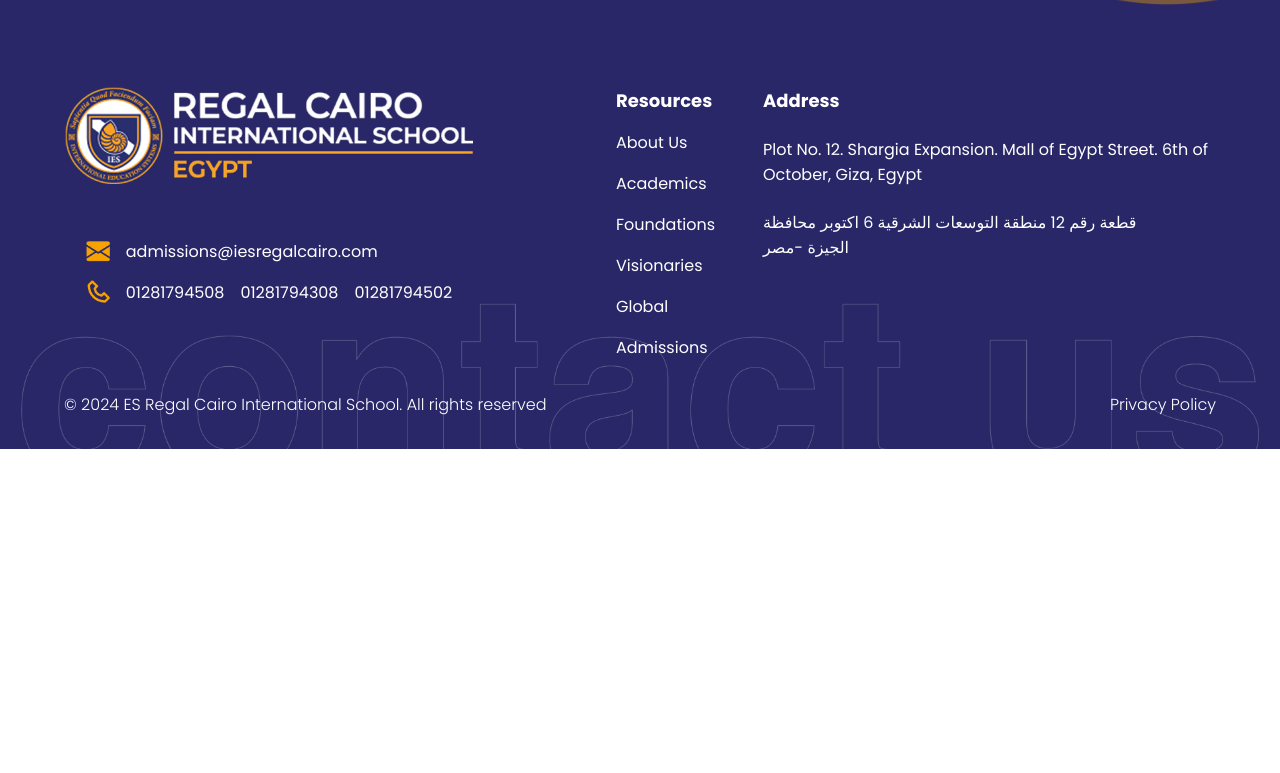
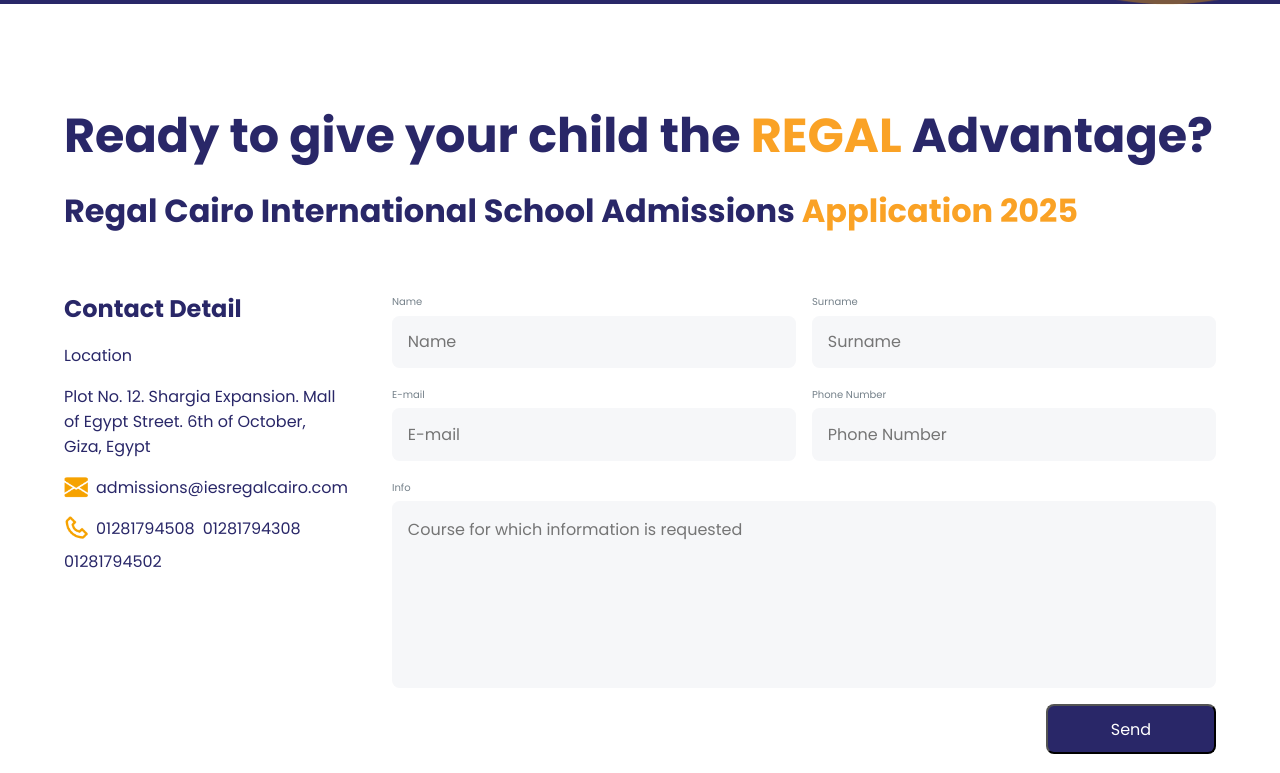
Before and after one commit to MKY-Communications/regal, a React (Vite) app: page / in a window 1280 px wide. Shown: the part 5047-5820 px from the top of the page. Before the commit the page ends 5496 px from the top, so only its background shows below. Built offline with nearby package versions, Linux system fonts and the light colour scheme.

Commit message:
Contact Us Form is done as UX/UI

```diff
--- /dev/null
+++ b/src/components/ContactUs.css
@@ -0,0 +1,149 @@
+.contact-us-section {
+    width: 100%;
+    max-width: 1152px;
+}
+
+.contact-us-section {
+    display: flex;
+    align-items: flex-start;
+    flex-direction: column;
+    justify-content: flex-start;
+    gap: 1rem;
+}
+
+.contact-us-section h3 {
+    color: var(--Regal-Purple);
+    font-size: 2rem;
+    font-style: normal;
+    font-weight: 700;
+    line-height: 150%;
+
+    margin-bottom: 40px;
+}
+
+.contact-us-section h2 {
+    color: var(--Regal-Purple);
+    font-size: 2.98rem;
+    font-style: normal;
+    font-weight: 700;
+    line-height: 150%;
+}
+
+@media (max-width: 768px) {
+    .contact-us-section h2 {
+        font-size: 1.125rem;
+    }
+    .contact-us-section h3 {
+        font-size: 1rem;
+    }
+}
+
+.contact-us-details {
+    color: var(--Regal-Purple);
+    width: 100%;
+    max-width: 312px;
+    display: flex;
+    flex-direction: column;
+    align-items: flex-start;
+    justify-content: flex-start;
+
+    gap: 1rem;
+}
+
+.contact-us-section__inner-container {
+    display: flex;
+    justify-content: space-between;
+    align-items: flex-start;
+    width: 100%;
+    gap: 1rem;
+}
+
+@media (max-width: 768px) {
+    .contact-us-section__inner-container {
+        flex-direction: column;
+    }
+}
+
+.contact-us-section__inner-container h4 {
+    font-size: 1.5rem;
+    font-style: normal;
+    font-weight: 700;
+    line-height: 150%; /* 36px */
+}
+
+
+.contact-us-section__inner-container form {
+    display: flex;
+    flex-direction: column;
+    width: 100%;
+
+    gap: 1rem;
+}
+
+.form-row {
+    display: flex;
+    gap: 1rem;
+}
+
+.form-group {
+    display: flex;
+    flex-direction: column;
+    gap: 2px;
+    align-items: flex-start;
+    justify-content: flex-start;
+    width: 100%;
+}
+
+.form-label {
+    color: #75818A;
+    width: 100%;
+    font-size: 10px;
+    font-style: normal;
+    font-weight: 400;
+    line-height: 22.463px; /* 224.631% */
+}
+
+.form-control {
+    width: 100%;
+    height: 52.414px;
+    padding: 15.833px;
+    border-radius: 7.488px;
+    background: #F6F7F9;
+
+    outline: none;
+    border: none;
+}
+
+.form-control-text {
+    width: 100%;
+    padding: 15.833px;
+    border-radius: 7.488px;
+    background: #F6F7F9;
+    height: 187.192px;
+    outline: none;
+    border: none;
+    resize: none;
+}
+
+form button {
+    color: white;
+    width: 170px;
+    height: 50px;
+    flex-shrink: 0;
+    border-radius: 8px;
+    background: #292768;
+    outline: none;
+    cursor: pointer;
+    margin-left: auto;
+}
+
+.contact-container {
+    display: flex;
+    gap: 0.5rem;
+    flex-wrap: wrap;
+}
+
+.contact-container img {
+    width: 24px;
+    height: 24px;
+}
--- /dev/null
+++ b/src/components/ContactUs.tsx
@@ -0,0 +1,94 @@
+import { useState } from "react";
+import "./ContactUs.css";
+import { MailIcon, PhoneIcon } from "../assets/icons";
+
+
+
+const ContactUs: React.FC = (): JSX.Element => {
+    const [sendingEmail, setSendingEmail] = useState<boolean>(false);
+    if (sendingEmail) setSendingEmail(false);
+    return (
+        <div className="contact-us-section">
+            {/* Header */}
+            <h2>
+            Ready to give your child the <span className="regal-orange-text">REGAL</span> Advantage?
+            </h2>
+            {/* Sub Header */}
+            <h3>
+            Regal Cairo International School Admissions <span className="regal-orange-text">Application 2025</span>
+            </h3>
+            {/* Inner Container */}
+            <div className="contact-us-section__inner-container">
+                {/* Contact Detail Div */}
+                <div className="contact-us-details">
+                    <h4>
+                        Contact Detail
+                    </h4>
+                    <p>
+                        Location
+                    </p>
+                    <p>
+                        Plot No. 12. Shargia Expansion. Mall of Egypt Street. 6th of October, Giza, Egypt
+                    </p>
+                    <div className="contact-container">
+                        <img
+                            src={MailIcon}
+                            alt="Contact Us Mail"
+                            loading="lazy"
+                            decoding="async"
+                        />
+                        <a href="mailto:admissions@iesregalcairo.com">admissions@iesregalcairo.com</a>
+                    </div>
+                    <div className="contact-container">
+                        <img
+                            src={PhoneIcon}
+                            alt="Contact Us Phone"
+                            loading="lazy"
+                            decoding="async"
+                        />
+                        <a href="tel:01281794508">01281794508</a>
+                        <a href="tel:01281794308">01281794308</a>
+                        <a href="tel:01281794502">01281794502</a>
+                    </div>
+                </div>
+                {/* Forms */}
+                <form>
+                    <div className="form-row">
+                        <div className="form-group">
+                            <label className="form-label" htmlFor="name">Name</label>
+                            <input className="form-control" type="text" id="name" name="name"
+                            placeholder="Name"/>
+                        </div>
+                        <div className="form-group">
+                            <label className="form-label" htmlFor="surname">Surname</label>
+                            <input className="form-control" type="text" id="surname" name="surname"
+                            placeholder="Surname"/>
+                        </div>
+                    </div>
+                    <div className="form-row">
+                        <div className="form-group">
+                            <label className="form-label" htmlFor="email">E-mail</label>
+                            <input className="form-control" type="email" id="email" name="email"
+                            placeholder="E-mail"/>
+                        </div>
+                        <div className="form-group">
+                            <label className="form-label" htmlFor="phone">Phone Number</label>
+                            <input className="form-control" type="tel" id="phone" name="phone"
+                            placeholder="Phone Number"/>
+                        </div>
+                    </div>
+                    <div className="form-group">
+                        <label className="form-label" htmlFor="message">Info</label>
+                        <textarea className="form-control-text" id="message" name="message" rows={3} placeholder="Course for which information is requested"></textarea>
+                    </div>
+                    <button role="submit" disabled={sendingEmail}>
+                        {sendingEmail? "Sending..." : "Send"}
+                    </button>
+                </form>
+            </div>
+        </div>
+    )
+}
+
+
+export default ContactUs;
--- a/src/pages/HomePage/index.tsx
+++ b/src/pages/HomePage/index.tsx
@@ -8,6 +8,7 @@
 import { ArcIcon, BottomSnail, BritishCambridge, GloballyRecognizedCertificate, SekIesApproach, TopSnail } from "../../assets/icons";
 import ExtendableCard from "../../components/ui/Cards/ExpandableCard";
 import { EducationCard, ImageOverlay, ImageTextCard } from "../ShadyPage/ShadyPage";
+import ContactUs from "../../components/ContactUs";
 
 const HomePage: React.FC = (): JSX.Element => {
     return (
@@ -275,6 +276,9 @@
                         loading="lazy"
                     />
                 </Section>
+                <Section screenHeight>
+                    <ContactUs />
+                </Section>
             <Footer />
         </Screen>
     )
```
